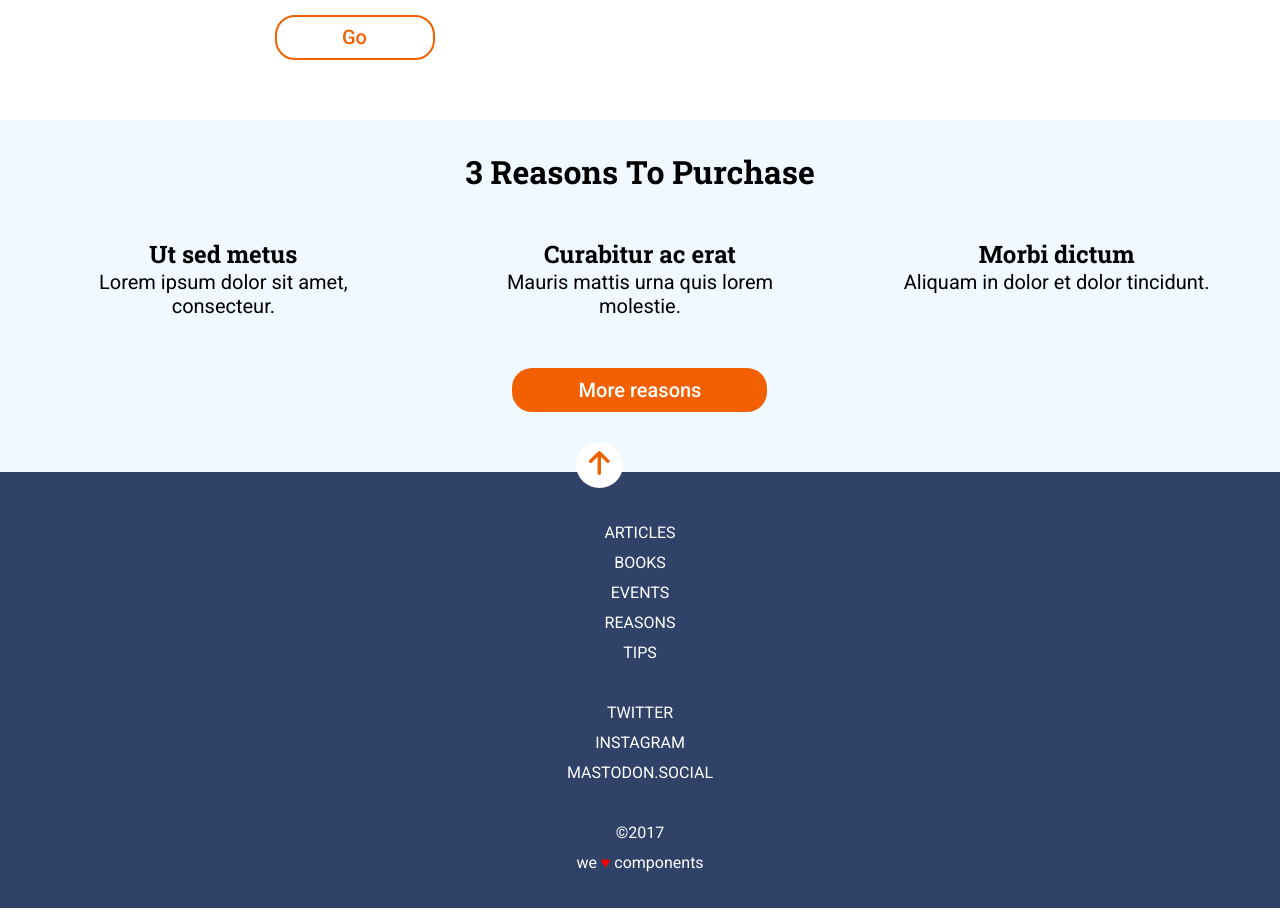
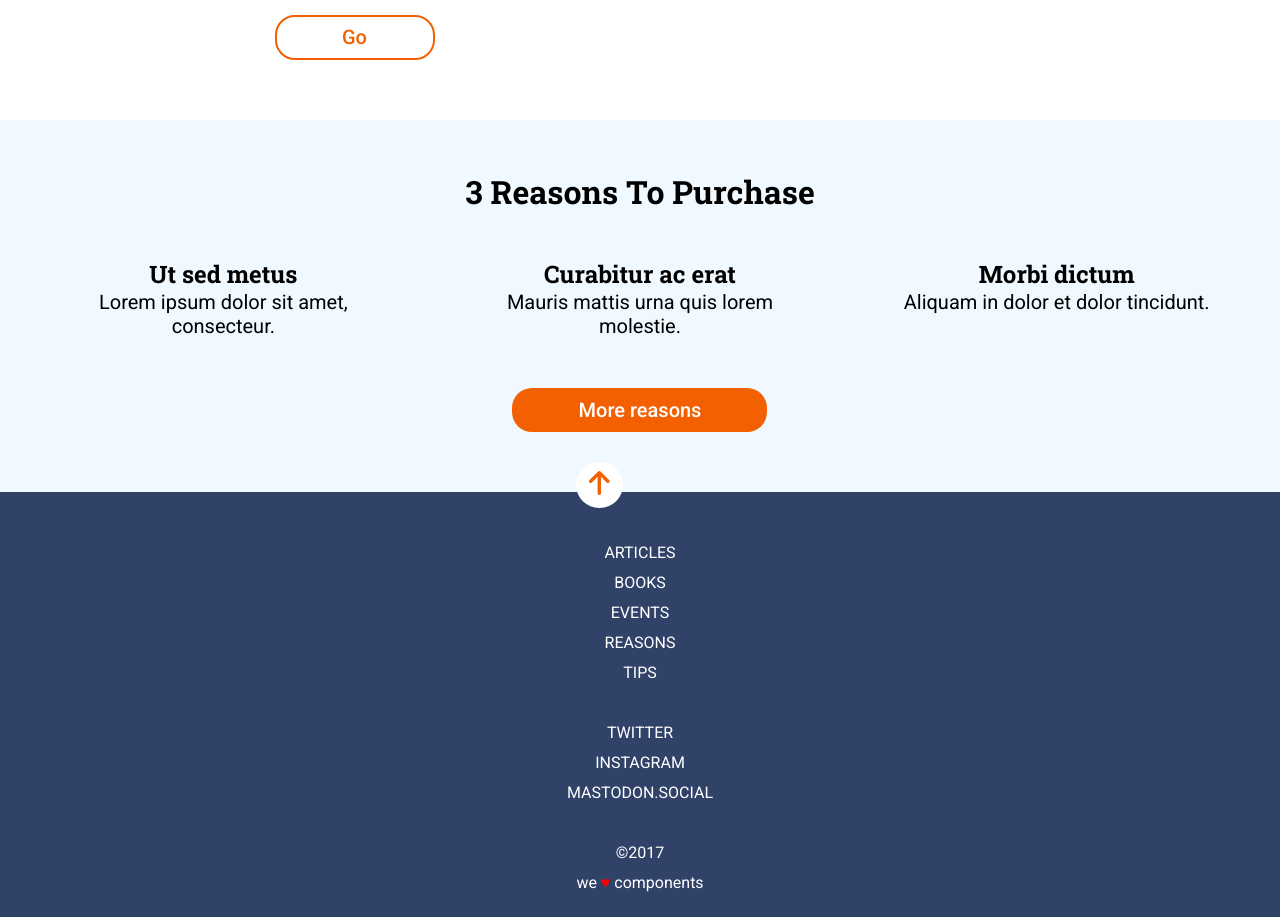
Before and after one commit to sandrusmb/anonymous-proxy, a website: page docs/index.html in a window 1280 px wide. Shown: the part 980-1897 px from the top of the page. Drawn offline with nearby package versions, Linux system fonts and the light colour scheme; files that its build step writes are made by us from their sources.

Commit message:
Fix reasons padding top desk

```diff
--- a/_src/assets/scss/layout/_reasons.scss
+++ b/_src/assets/scss/layout/_reasons.scss
@@ -1,6 +1,9 @@
 .reasons {
   background: $ice;
   padding: 30px 15px 0px 15px;
+  @media all and (min-width: 1280px) {
+    padding: 50px 15px 0px 15px;
+  }
 
   &__h2 {
     font-family: $fontitle;
```
